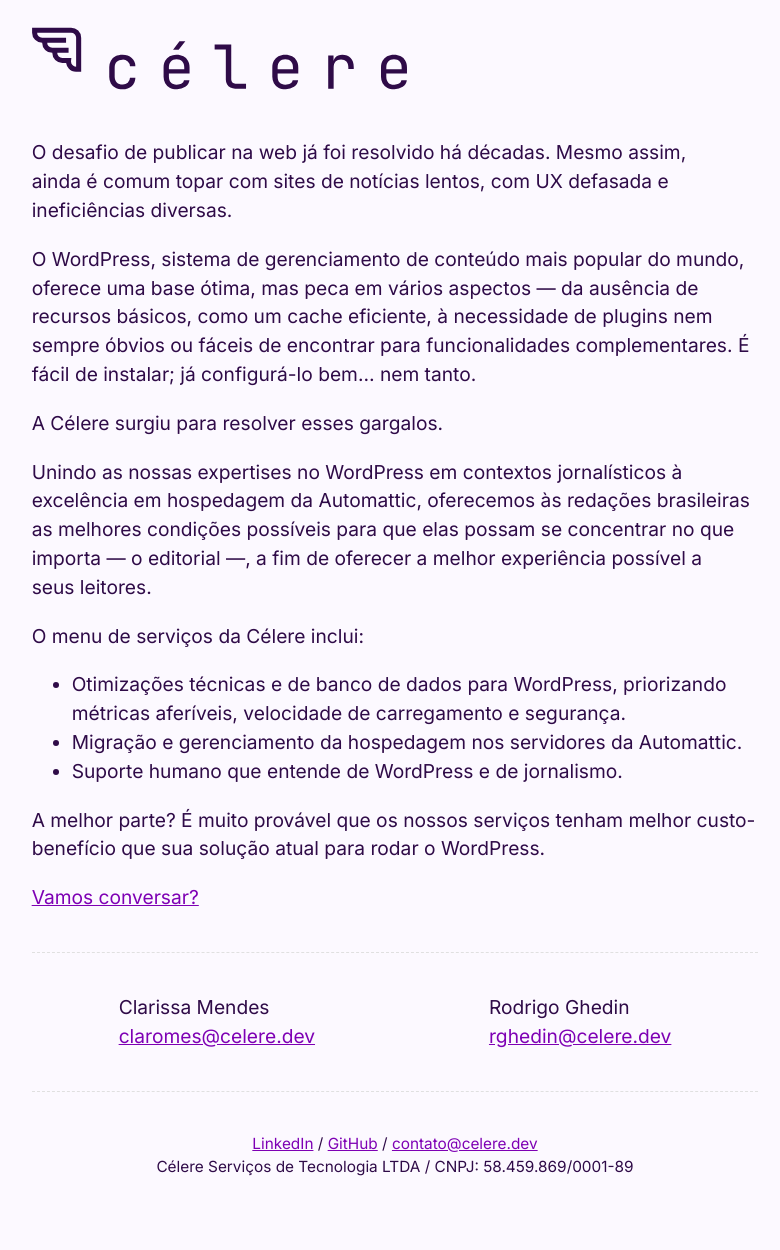
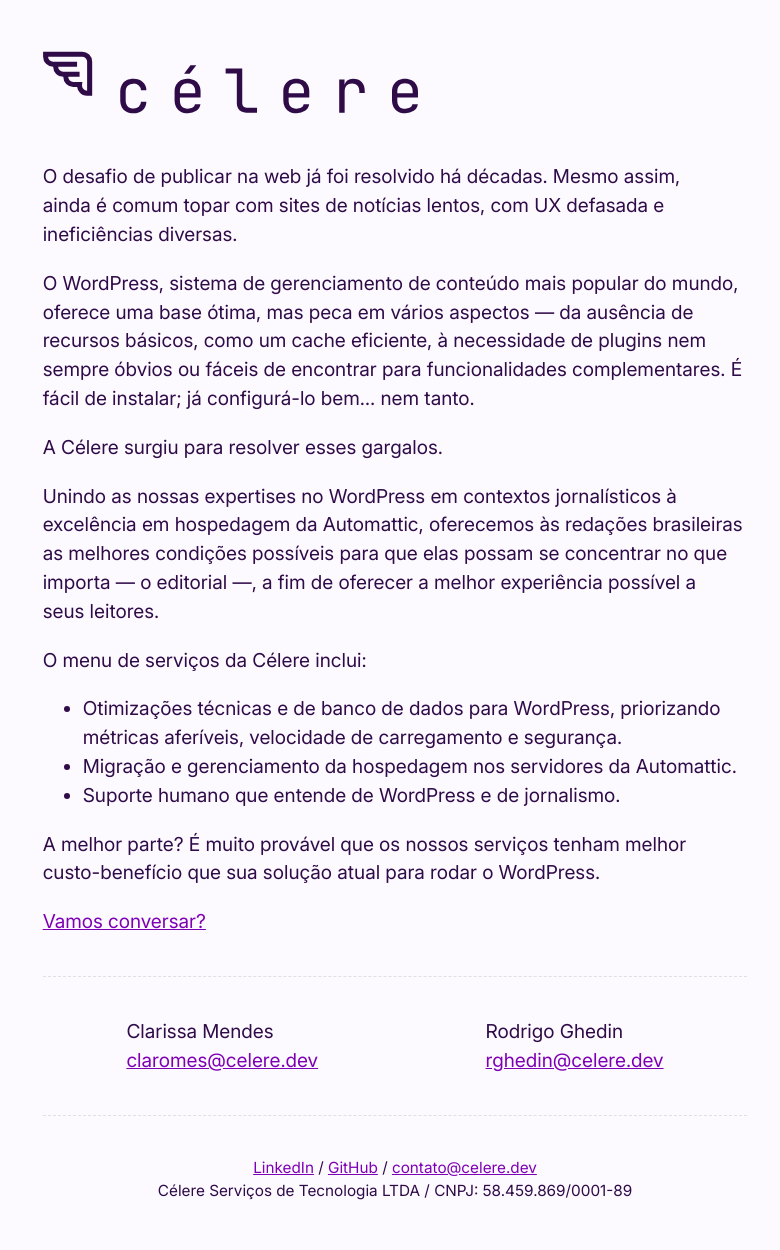
Before and after one commit to celere-dev/site, a Jekyll site: the page built from index.md, in a window 1280 px wide. Shown: the whole page, without its empty margins (245-1025 px from the left). Built offline with Jekyll 4.4.1, drawn with Linux system fonts in a browser that asks for light colours; before the commit the page ends 1202 px from its top, so only the background shows below that.

Commit message:
ajusta fonte

```diff
--- a/_includes/head.html
+++ b/_includes/head.html
@@ -17,10 +17,6 @@
 
 	<link rel="canonical" href="{{ site.url }}">
 	<link rel="stylesheet" href="{{ site.baseurl }}/assets/style.css" media="all">
-
-	<link rel="preconnect" href="https://fonts.googleapis.com">
-	<link rel="preconnect" href="https://fonts.gstatic.com" crossorigin>
-	<link href="https://fonts.googleapis.com/css2?family=Inter:ital,opsz,wght@0,14..32,100..900;1,14..32,100..900&display=swap" rel="stylesheet">
 </head>
 
 <body>
--- a/assets/style.css
+++ b/assets/style.css
@@ -1,3 +1,12 @@
+@font-face {
+	font-family: "Inter";
+	font-style: normal;
+	font-weight: 100 900;
+	font-display: swap;
+	src: url("./font/inter.woff2") format("woff2");
+	unicode-range: U+0000-00FF, U+0131, U+0152-0153, U+02BB-02BC, U+02C6, U+02DA, U+02DC, U+0304, U+0308, U+0329, U+2000-206F, U+20AC, U+2122, U+2191, U+2193, U+2212, U+2215, U+FEFF, U+FFFD;
+}
+
 :root {
 	--accent: #7e00b4;
 	--secondary: #9100ee;
@@ -34,7 +43,7 @@ img {
 body {
 	width: min(64ch - 1rem, 100%);
 	margin: 1.5rem auto;
-	padding: 0 1rem;
+	padding: 1.5rem;
 	font-family: var(--ff-base);
 	font-size: var(--fs-1);
 	line-height: 1.5;
```
Also changed, not shown: assets/font/inter.woff2 (added).
